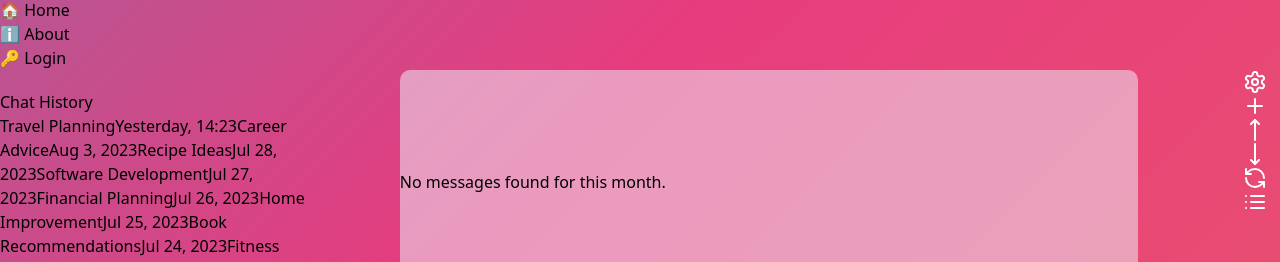
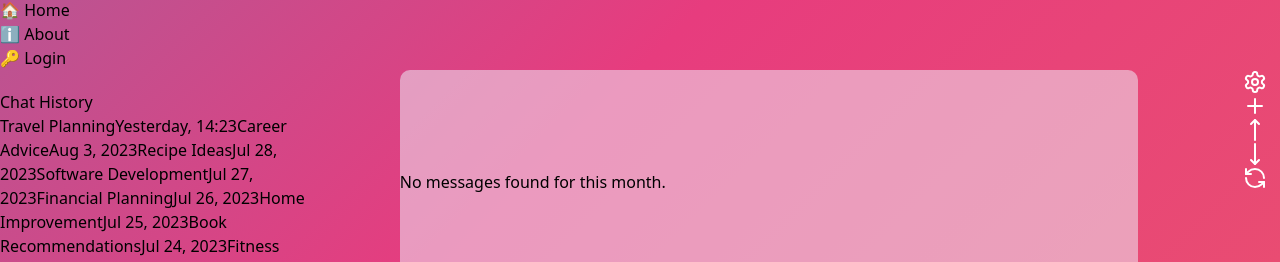
Before and after one commit to thenbthoughts/ai-notes-xyz-client, a React (Vite) app: page /user/chat in a window 1280 px wide. Shown: the part 206-468 px from the top of the page. Built offline with nearby package versions, Linux system fonts and the light colour scheme; no server answers; what countries-and-timezones would draw is missing.

Commit message:
Rename ChatOneList component to ChatLlmList and conditionally render chat history based on screen size

```diff
--- a/src/pages/user/noteAdvance/pageChatLlmList/ChatLlmList.tsx
+++ b/src/pages/user/noteAdvance/pageChatLlmList/ChatLlmList.tsx
@@ -30,7 +30,7 @@ import useResponsiveScreen, {
     screenList
 } from '../../../../hooks/useResponsiveScreen.tsx';
 
-const ChatOneList = () => {
+const ChatLlmList = () => {
 
     // useState
     const screenWidth = useResponsiveScreen();
@@ -351,6 +351,7 @@ const ChatOneList = () => {
                     </div>
 
                     {/* chat history */}
+                    {screenWidth === screenList.sm && (
                         <div
                             className='p-1 cursor-pointer'
                             onClick={() => {
@@ -367,6 +368,7 @@ const ChatOneList = () => {
                                 />
                             </div>
                         </div>
+                    )}
 
                 </div>
             </div>
@@ -383,4 +385,4 @@ const ChatOneList = () => {
     );
 };
 
-export default ChatOneList;
+export default ChatLlmList;
```
Lines whose indentation alone changed are shown as unchanged.
